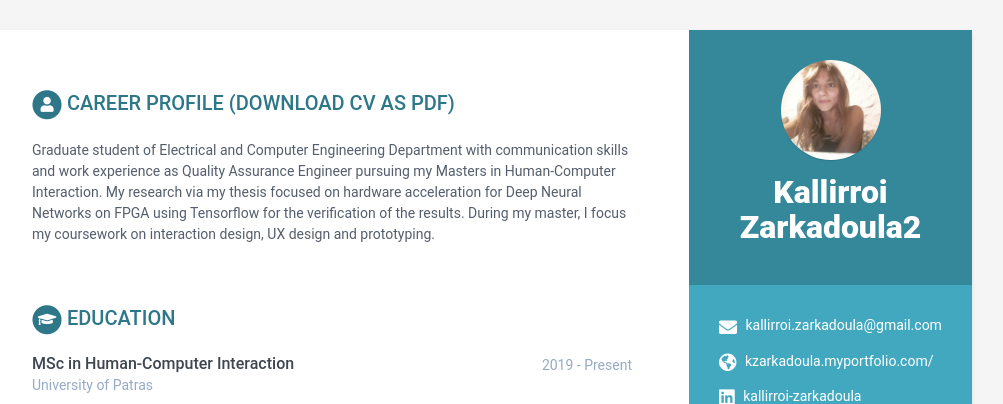
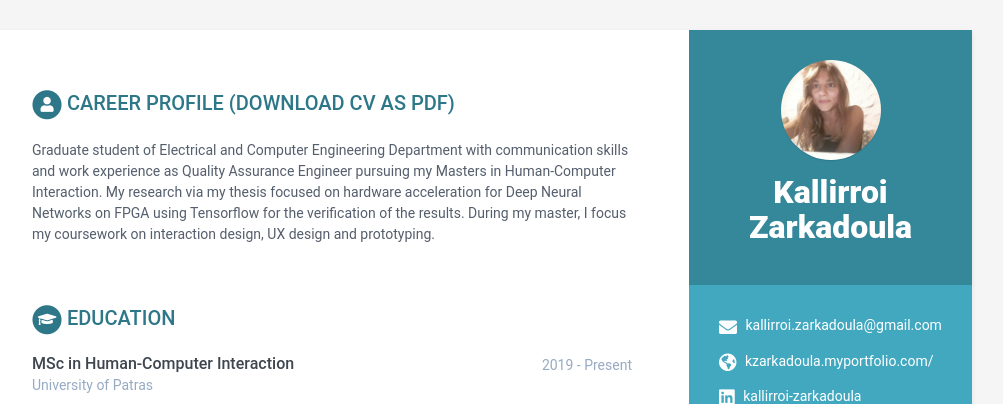
Before and after one commit to irozarkadoula/my_cv, a Jekyll site: the page built from index.html, in a window 1280 px wide. Shown: the top 404 px of the page, without its empty margins (168-1171 px from the left). Built offline with Jekyll 4.4.1, drawn with Linux system fonts in a browser that asks for light colours.

Commit message:
Update data.yml

```diff
--- a/_data/data.yml
+++ b/_data/data.yml
@@ -7,7 +7,7 @@ sidebar:
     education: False # set to False if you want education in main section instead of in sidebar
 
     # Profile information
-    name: Kallirroi Zarkadoula2
+    name: Kallirroi Zarkadoula
     tagline:
     avatar: profile.png  #place a 100x100 picture inside /assets/images/ folder and provide the name of the file below
 
```
